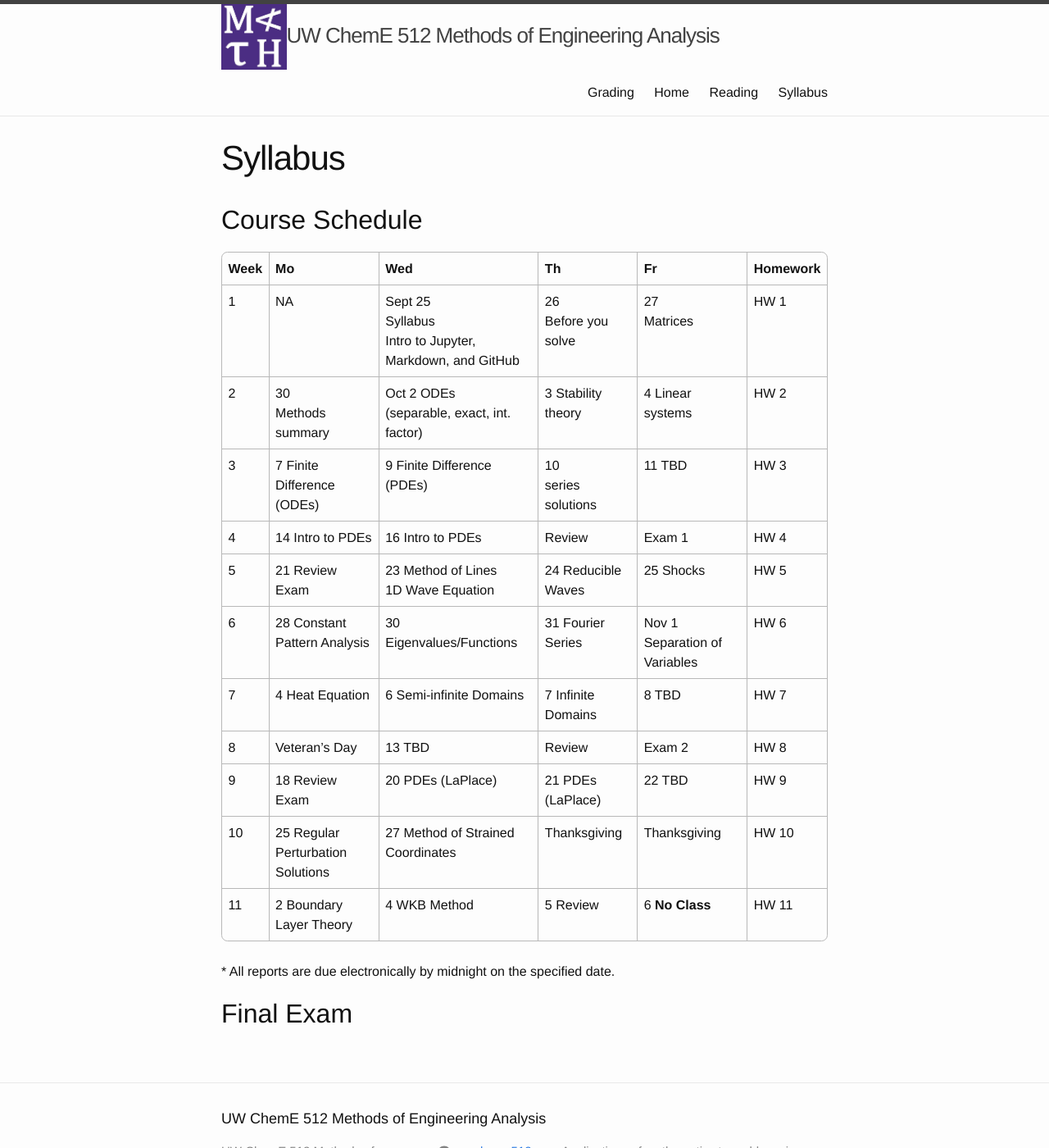
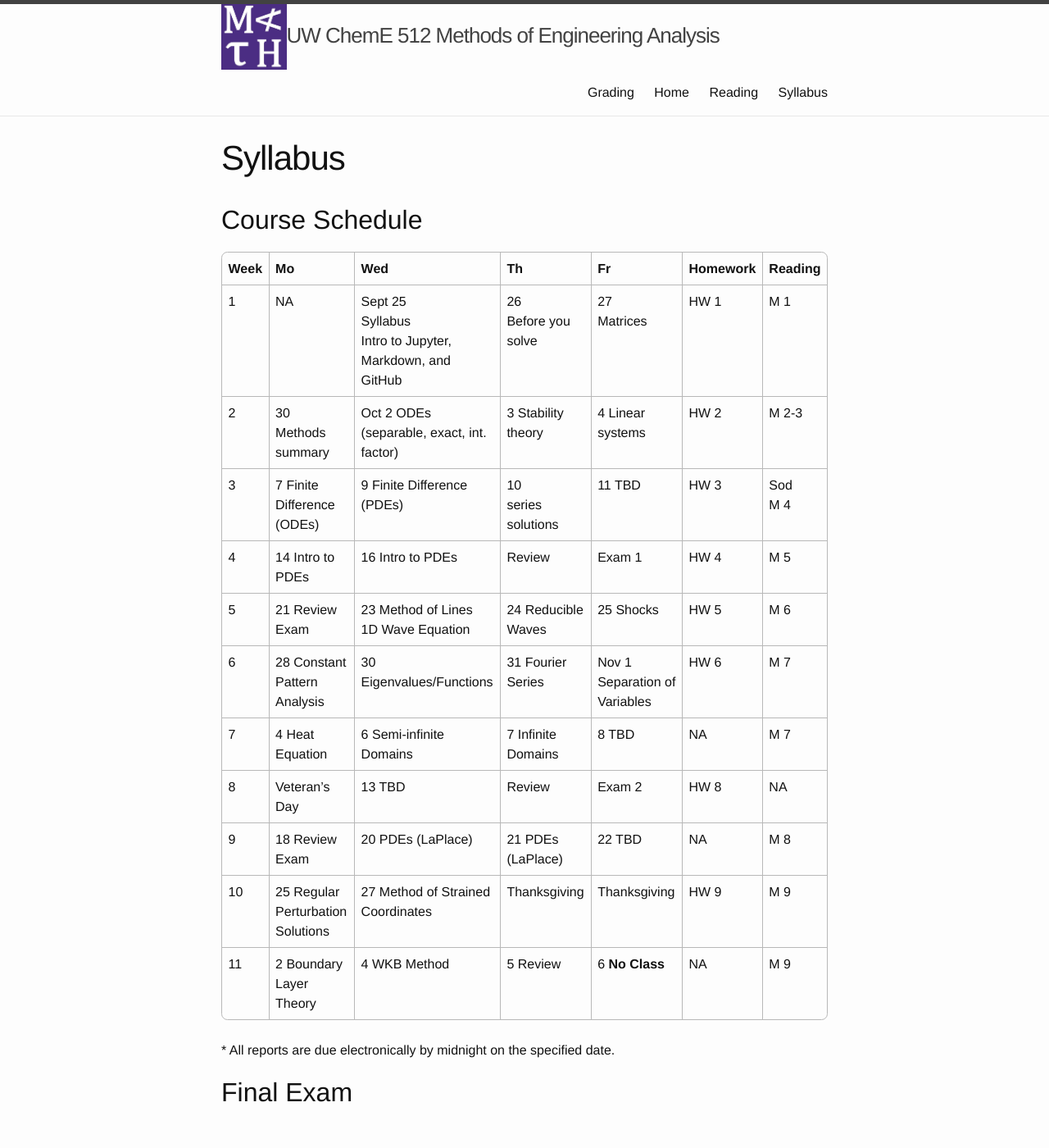
Before and after one commit to uw-cheme485/uw-cheme485.github.io, a Jekyll site: the page built from syllabus.md, in a window 1280 px wide and 1400 px high. Shown: the whole window at 82% size. Built offline with Jekyll 4.4.1, drawn with Linux system fonts in a browser that asks for light colours.

Commit message:
Updated homeworks and reading on syllabus (edit later)

```diff
--- a/syllabus.md
+++ b/syllabus.md
@@ -6,19 +6,19 @@ collection: main
 
 ## Course Schedule
 
-| Week | Mo     | Wed    | Th     | Fr     | Homework |
-| ---- | ------------- | ------------- | ------------- | ------------- | ------------ |
-| 1    | NA            | Sept 25 <br> Syllabus <br> Intro to Jupyter, <br> Markdown, and GitHub      | 26 <br> Before you solve | 27 <br> Matrices | HW 1 |
-| 2    | 30 <br> Methods summary | Oct 2 ODEs <br> (separable, exact, int. factor) | 3 Stability theory  | 4 Linear systems | HW 2 |
-| 3    | 7 Finite Difference <br> (ODEs) | 9 Finite Difference <br> (PDEs) | 10 <br> series solutions | 11 TBD | HW 3 |
-| 4    | 14 Intro to PDEs | 16 Intro to PDEs | Review      | Exam 1       | HW 4 |
-| 5    | 21 Review Exam | 23 Method of Lines <br> 1D Wave Equation | 24 Reducible Waves | 25 Shocks | HW 5 |
-| 6    | 28 Constant Pattern Analysis | 30 Eigenvalues/Functions | 31 Fourier Series | Nov 1 Separation of Variables | HW 6 |
-| 7    | 4 Heat Equation | 6 Semi-infinite Domains | 7 Infinite Domains | 8 TBD      | HW 7 |
-| 8    | Veteran's Day       | 13 TBD      | Review       | Exam 2       | HW 8 |
-| 9    | 18 Review Exam | 20 PDEs (LaPlace) | 21 PDEs (LaPlace) | 22 TBD      | HW 9 |
-| 10   | 25 Regular Perturbation Solutions | 27 Method of Strained Coordinates | Thanksgiving | Thanksgiving | HW 10 |
-| 11   | 2 Boundary Layer Theory | 4 WKB Method | 5 Review | 6 **No Class** | HW 11 |
+| Week | Mo     | Wed    | Th     | Fr     | Homework | Reading |
+| ---- | ------------- | ------------- | ------------- | ------------- | ------------ | ------ |
+| 1    | NA            | Sept 25 <br> Syllabus <br> Intro to Jupyter, <br> Markdown, and GitHub      | 26 <br> Before you solve | 27 <br> Matrices | HW 1 | M 1 |
+| 2    | 30 <br> Methods summary | Oct 2 ODEs <br> (separable, exact, int. factor) | 3 Stability theory  | 4 Linear systems | HW 2 | M 2-3 |
+| 3    | 7 Finite Difference <br> (ODEs) | 9 Finite Difference <br> (PDEs) | 10 <br> series solutions | 11 TBD | HW 3 | Sod <br> M 4 |
+| 4    | 14 Intro to PDEs | 16 Intro to PDEs | Review      | Exam 1       | HW 4 | M 5 |
+| 5    | 21 Review Exam | 23 Method of Lines <br> 1D Wave Equation | 24 Reducible Waves | 25 Shocks | HW 5 | M 6 |
+| 6    | 28 Constant Pattern Analysis | 30 Eigenvalues/Functions | 31 Fourier Series | Nov 1 Separation of Variables | HW 6 | M 7 |
+| 7    | 4 Heat Equation | 6 Semi-infinite Domains | 7 Infinite Domains | 8 TBD      | NA | M 7 |
+| 8    | Veteran's Day       | 13 TBD      | Review       | Exam 2       | HW 8 | NA |
+| 9    | 18 Review Exam | 20 PDEs (LaPlace) | 21 PDEs (LaPlace) | 22 TBD      | NA  | M 8 |
+| 10   | 25 Regular Perturbation Solutions | 27 Method of Strained Coordinates | Thanksgiving | Thanksgiving | HW 9 | M 9 |
+| 11   | 2 Boundary Layer Theory | 4 WKB Method | 5 Review | 6 **No Class** | NA | M 9 |
 
 \* All reports are due electronically by midnight on the specified date.
 
```
